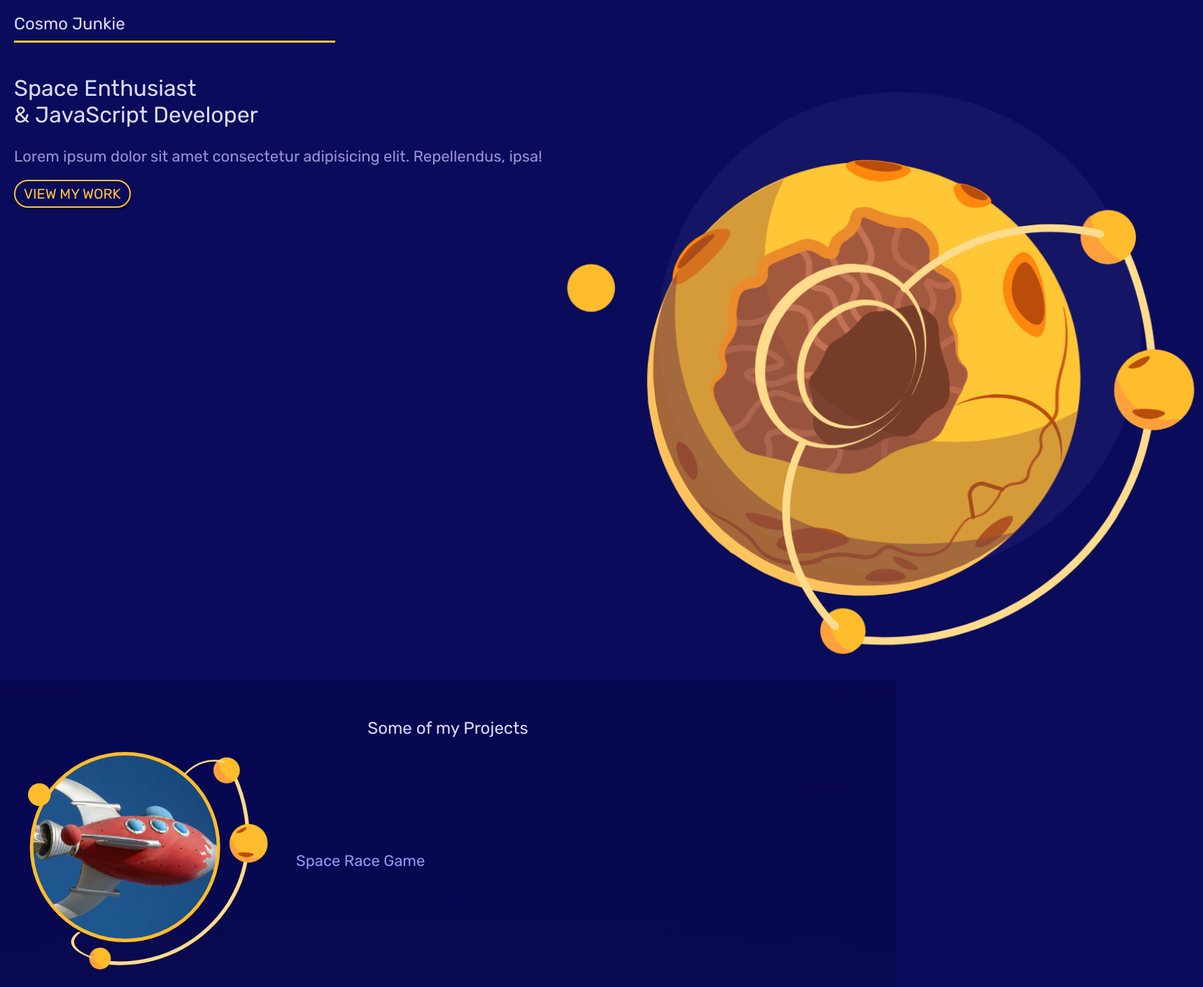
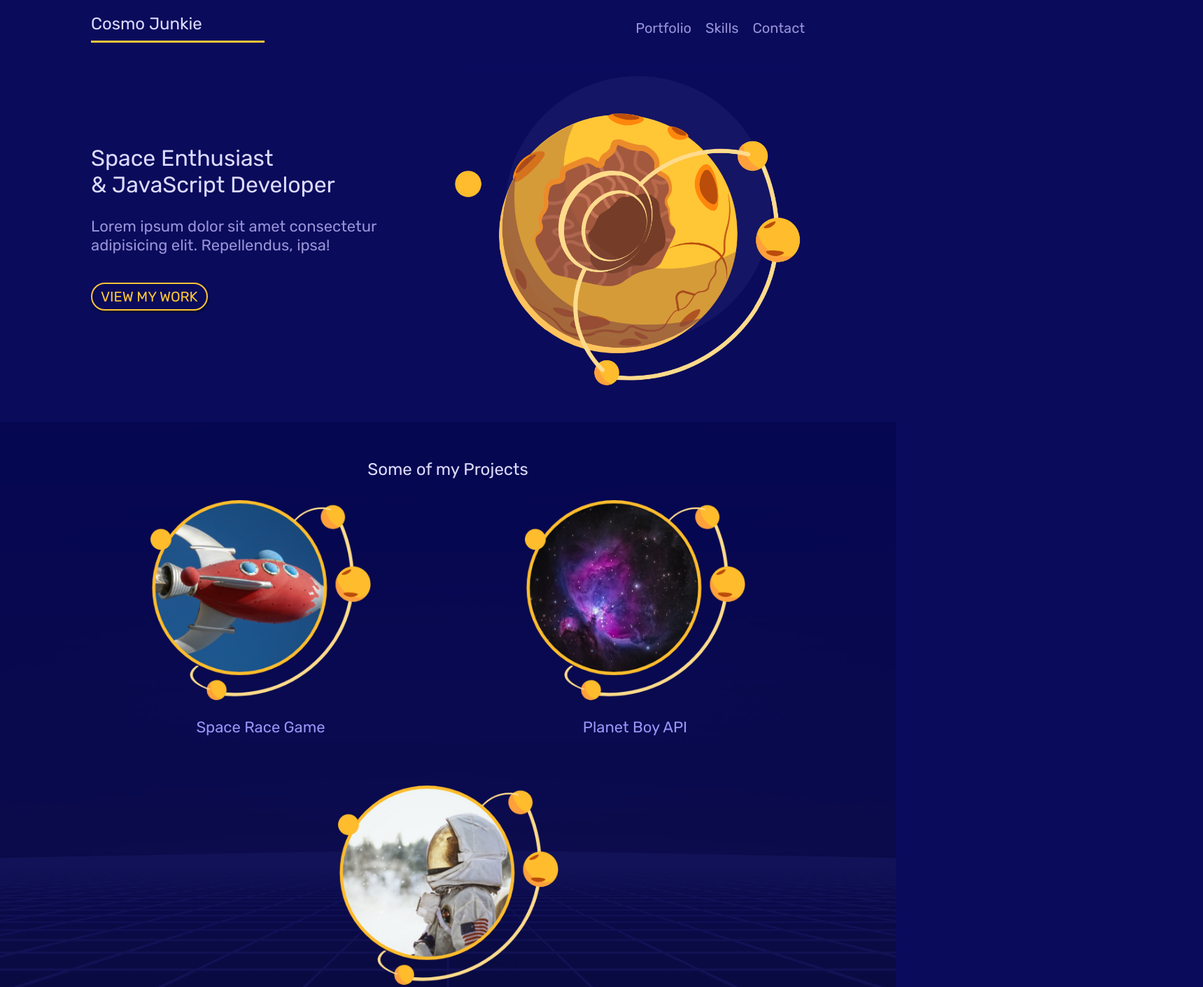
Before and after one commit to Cephern/Mobile-First, a plain HTML site: page index.html in a window 1280 px wide. Shown: the top 1411 px of the page at 70% size, 1719 px wide, since content can reach past the window. Drawn offline with Linux system fonts and the light colour scheme.

Commit message:
Add medium and large tablet size styles

```diff
--- a/style.css
+++ b/style.css
@@ -231,6 +231,56 @@ footer img {
 
 /* small tabet styles */
 @media screen and (min-width: 620px) {
+    .welcome-text {
+        grid-column: 1/5;
+    }
+
+    .welcome-img {
+        grid-column: 5/9;
+    }
+
+    .welcome-img img {
+        width: 100%;
+    }
+
+    .projects {
+        margin-top: 40px;
+    }
+
+    .projects a {
+        grid-column: span 4;
+        display: block;
+        margin: 20px 0;
+    }
+
+    .projects a:last-child {
+        grid-column: 3/7;
+    }
+
+    .projects a * {
+        margin: 10px 20%;
+        max-width: 60%;
+    }
+
+    .projects h4 {
+        text-align: center;
+    }
+
+    #skills {
+        padding: 30px 60px;
+    }
+
+    #skills ul {
+        gap: 20px;
+    }
+
+    #skills li {
+        border-radius: 40px;
+    }
+
+    footer {
+        background-size: 20%;
+    }
 
 }
 
@@ -238,6 +288,44 @@ footer img {
 @media screen and (min-width: 960px) {
     body {
         font-size: 18px;
+    }
+
+    .grid {
+        width: 100%;
+        max-width: 1060px;
+        margin: 0 auto;
+        box-sizing: border-box;
+    }
+
+    .leading {
+        margin: 20px 0;
+    }
+
+    .site-nav {
+        padding: 0 20px;
+    }
+
+    .site-nav h1 {
+        grid-column: 1/3;
+    }
+
+    .site-nav ul {
+        display: flex;
+        justify-content: flex-end;
+        align-self: center;
+        grid-column: 6/9;
+    }
+
+    .site-nav li {
+        margin-left: 20px;
+    }
+
+    .welcome-text {
+        align-self: center;
+    }
+
+    #welcome {
+        padding-bottom: 40px;
     }
 }
 
```
